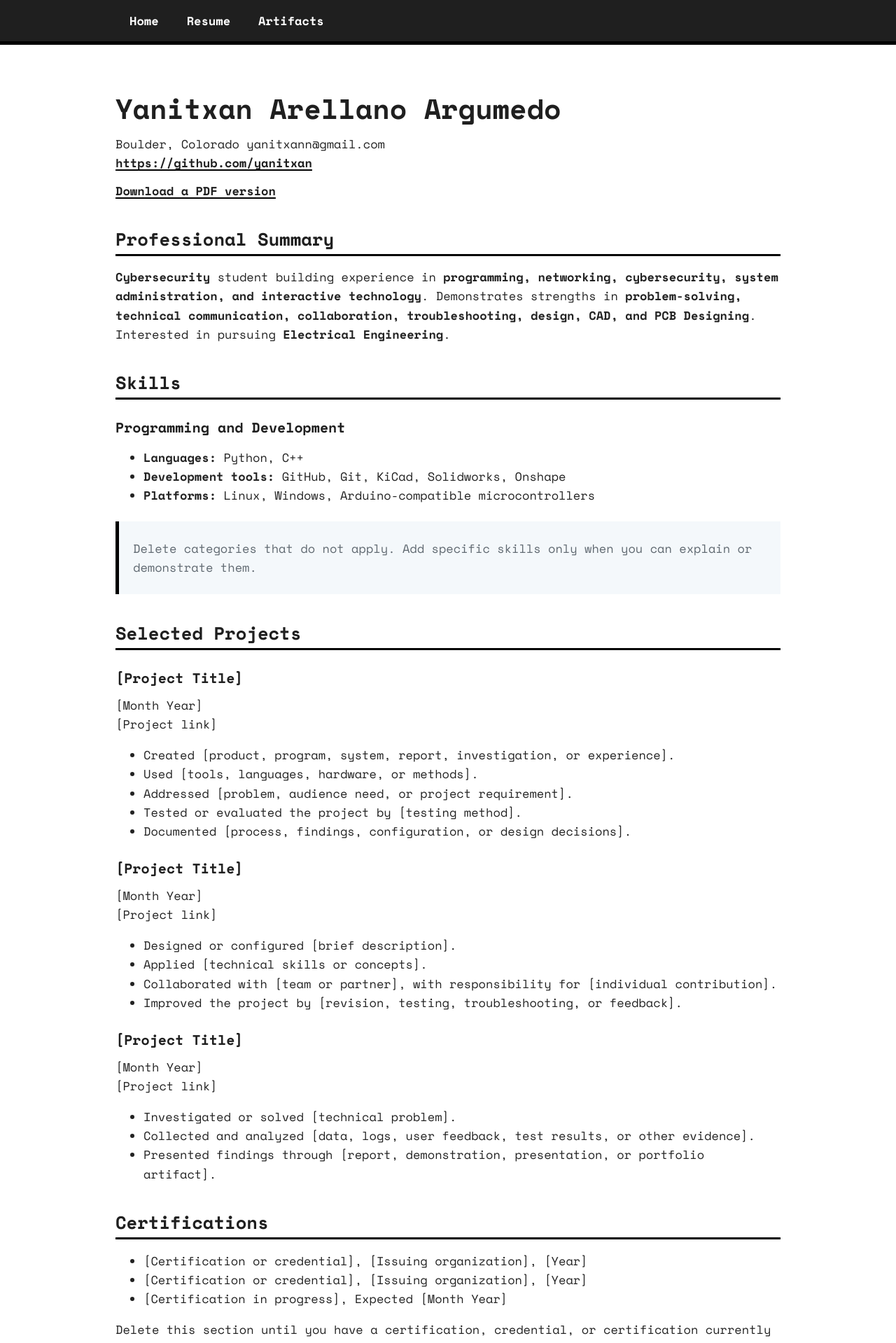
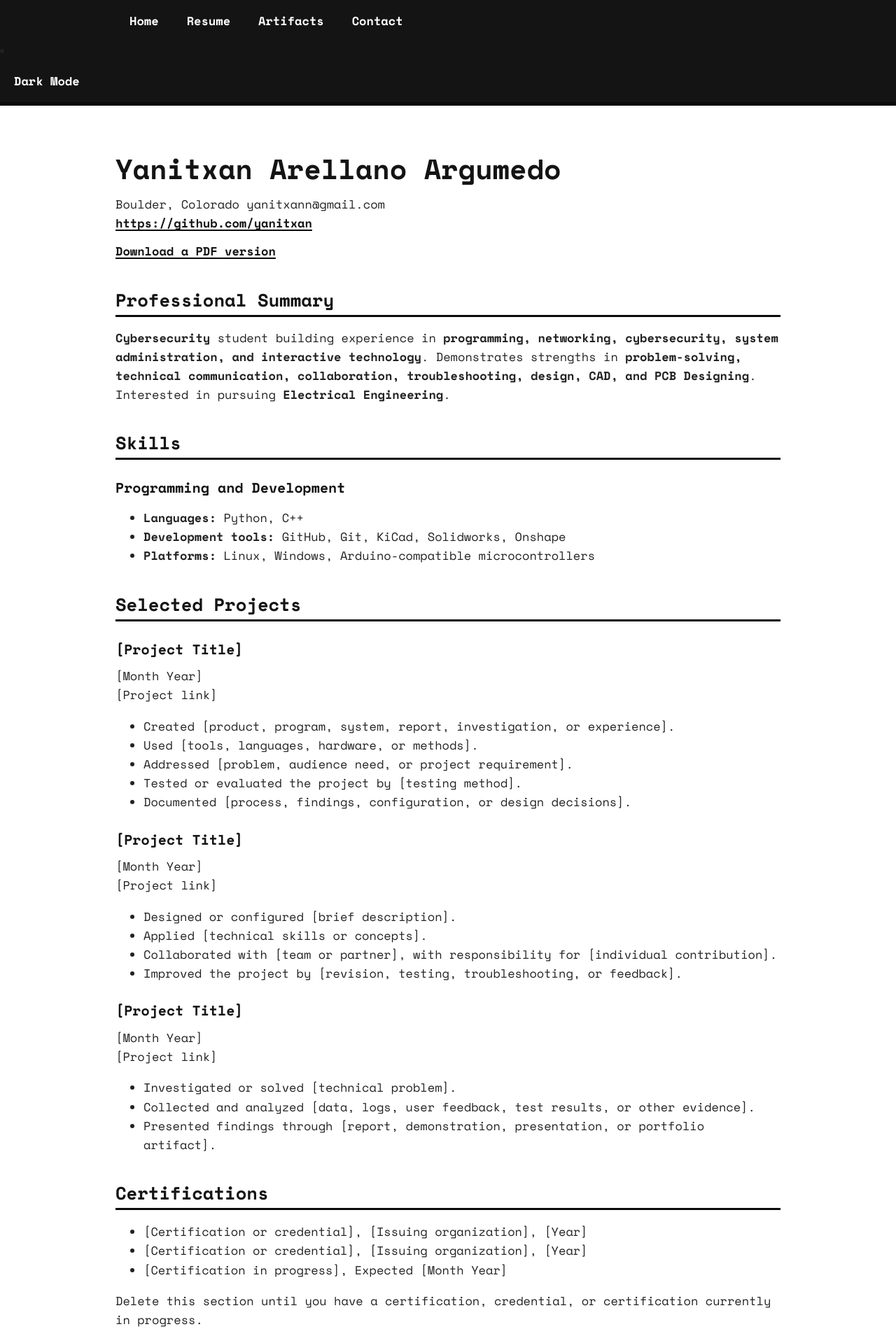
Before and after one commit to yanitxan/apex-portfolio, a Jekyll site: the page built from resume.md, in a window 1280 px wide. Shown: the top 1919 px of the page at 70% size. Built offline with Jekyll 4.4.1, drawn with Linux system fonts in a browser that asks for light colours.

Commit message:
added dark mode

```diff
--- a/_layouts/default.html
+++ b/_layouts/default.html
@@ -38,7 +38,12 @@
       <li>
         <a href="{{ '/artifacts.html' | relative_url }}">Artifacts</a>
       </li>
+      <li>
+        <a href="{{ '/contact.html' | relative_url }}">Contact</a>
     </ul>
+    <li>
+      <a id="theme-toggle"> Dark Mode</a>
+    </li>
   </nav>
 
   <main class="page-content">
--- a/assets/styles/style.css
+++ b/assets/styles/style.css
@@ -3,8 +3,8 @@
 /* This is the base Apex color palette, but you can change however you like. */
 
 :root {
-  --apex-navy: #1f1f1f;
-  --apex-blue: black;
+  --apex-navy: #141414;
+  --apex-blue: #0A0A0A;
 
   --apex-blue-light: #E8F2F9;
   --apex-blue-lighter: #F4F8FB;
@@ -16,6 +16,17 @@
   --border-color: #D6E1E8;
 
   --content-width: 950px;
+}
+
+.dark-mode {
+    --bg-color: #0A0A0A;
+    --text-color: #f5f5f5;
+    --button-bg: #333333;
+    --button-text: #f5f5f5;
+    --apex-navy: white;
+    --apex-blue: #0A0A0A;
+
+    color-scheme: dark;
 }
 
 
--- a/resume.md
+++ b/resume.md
@@ -26,7 +26,7 @@
 
 
 
-> Delete categories that do not apply. Add specific skills only when you can explain or demonstrate them.
+
 
 
 ## Selected Projects
```
